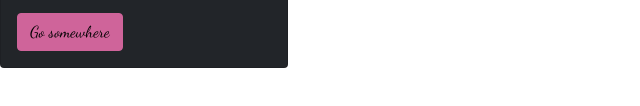
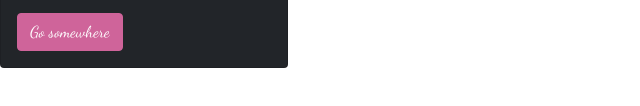
Before and after one commit to AngelicaCortesG/Sass, a plain HTML site: page index.html in a window 1280 px wide. Shown: the part 326-432 px from the top of the page, 0-640 px from the left. Drawn offline with Linux system fonts and the light colour scheme.

Commit message:
change color on buttom text

```diff
--- a/index.html
+++ b/index.html
@@ -19,7 +19,7 @@
       <h5 class="card-title text-pink">Card title</h5>
       <p class="card-text text-white">Some quick example text to build on the card title and make up the bulk of the
         card's content.</p>
-      <a href="#" class="btn btn-pink">Go somewhere</a>
+      <a href="#" class="btn btn-pink text-white">Go somewhere</a>
     </div>
   </div>
 </body>
```
